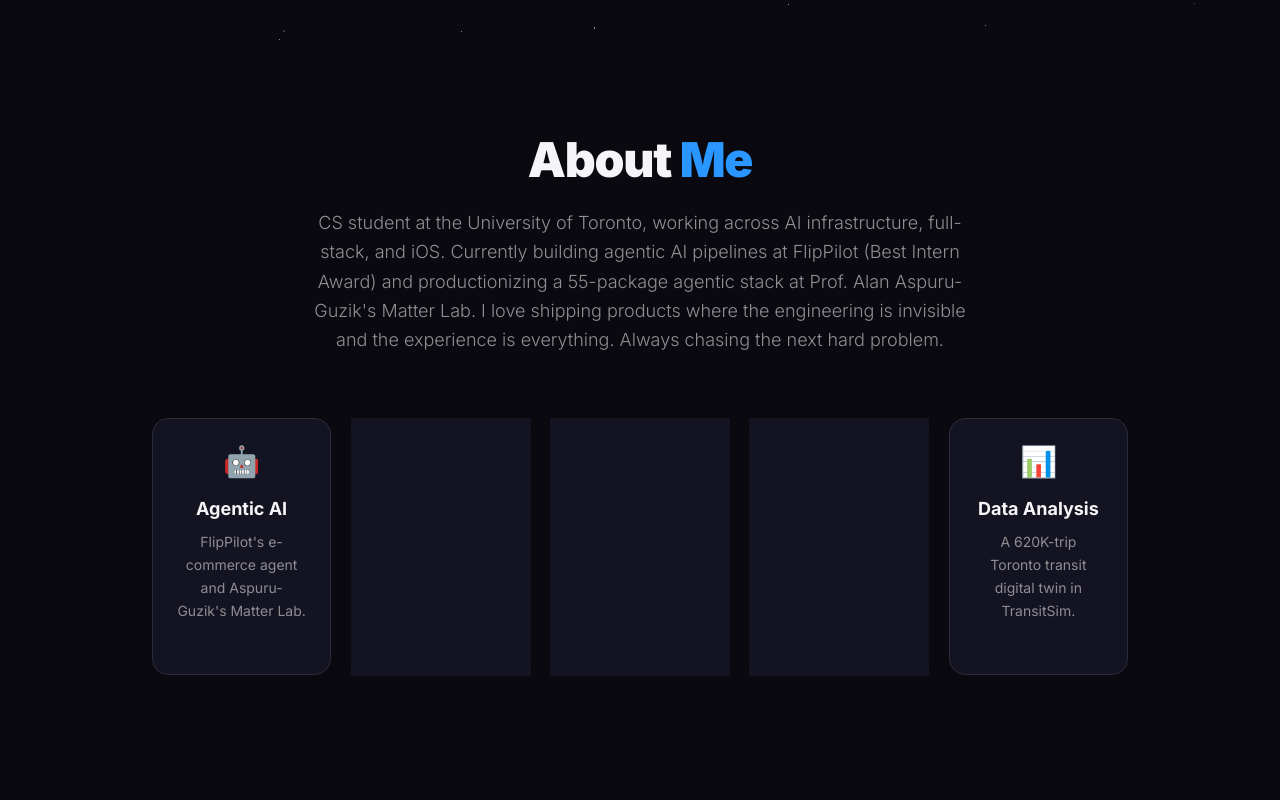
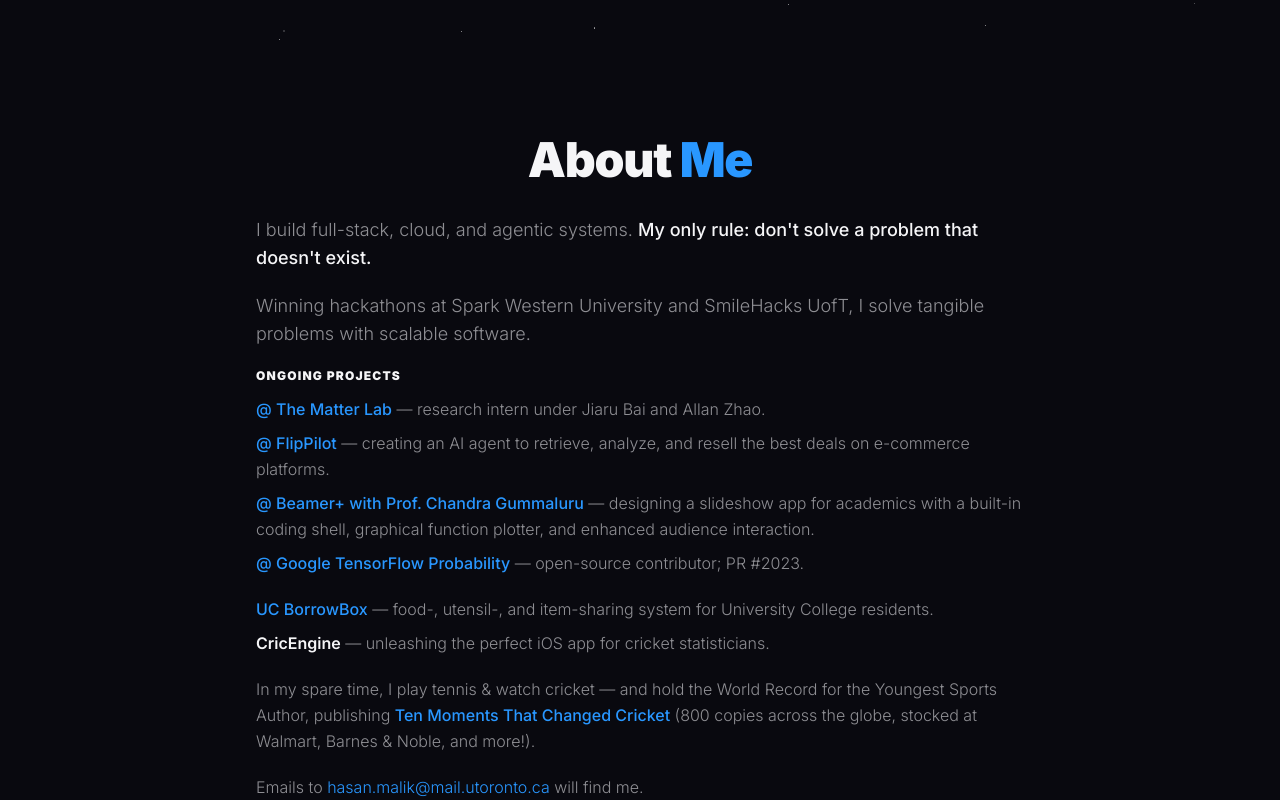
Before and after one commit to hasan-malik/hasan-malik.github.io, a React (Vite) app: page / in a window 1280 px wide. Shown: the part 760-1560 px from the top of the page. Built offline with nearby package versions, Linux system fonts and the light colour scheme.

Commit message:
feat: rewrite About Me with structured paragraph, linked project anchors, book link

```diff
--- a/src/components/About.jsx
+++ b/src/components/About.jsx
@@ -1,30 +1,33 @@
 import { motion } from 'framer-motion'
+
+const scrollTo = (id) => (e) => {
+  e.preventDefault()
+  document.getElementById(id)?.scrollIntoView({ behavior: 'smooth' })
+}
+
+const linkClass =
+  'text-apple-blue font-medium hover:text-blue-400 transition-colors duration-200'
 
 const roles = [
   {
     icon: '🤖',
     title: 'Agentic AI',
-    desc: "FlipPilot's e-commerce agent and Aspuru-Guzik's Matter Lab.",
+    desc: 'Autonomous agents for e-commerce at FlipPilot and self-driving quantum chemistry labs at The Matter Lab.',
   },
   {
     icon: '⚡',
-    title: 'Full-Stack Developer',
-    desc: 'Shipped end-to-end web and iOS products, database to pixel.',
+    title: 'Full-Stack',
+    desc: 'End-to-end pipelines for web apps, iOS applications, and open-source projects.',
   },
   {
     icon: '🏆',
     title: 'Hackathons',
-    desc: 'Sparky (Winner, Western) and StarTooth (3rd, SmileHacks).',
-  },
-  {
-    icon: '🔬',
-    title: 'ML Research',
-    desc: 'Tuning VLM inference on Jetson at the Matter Lab.',
+    desc: ['Overall 3rd @ SmileHacks UofT', 'Winner @ Spark Hackathon Western'],
   },
   {
     icon: '📊',
     title: 'Data Analysis',
-    desc: 'A 620K-trip Toronto transit digital twin in TransitSim.',
+    desc: 'Built a parameterized urban mobility simulator for downtown Toronto.',
   },
 ]
 
@@ -38,23 +41,103 @@
           whileInView={{ opacity: 1, y: 0 }}
           viewport={{ once: true }}
           transition={{ duration: 0.6, ease: [0.22, 1, 0.36, 1] }}
-          className="mb-16 text-center"
+          className="mb-16"
         >
-          <h2 className="text-4xl md:text-5xl font-black tracking-tight mb-6">
+          <h2 className="text-4xl md:text-5xl font-black tracking-tight mb-8 text-center">
             <span className="text-apple-dark">About </span>
             <span className="text-apple-blue">Me</span>
           </h2>
-          <p className="text-lg text-apple-gray font-light max-w-2xl mx-auto leading-relaxed">
-            CS student at the University of Toronto, working across AI infrastructure,
-            full-stack, and iOS. Currently building agentic AI pipelines at FlipPilot
-            (Best Intern Award) and productionizing a 55-package agentic stack at
-            Prof. Alan Aspuru-Guzik's Matter Lab. I love shipping products where the
-            engineering is invisible and the experience is everything. Always chasing
-            the next hard problem.
-          </p>
+
+          <div className="max-w-3xl mx-auto text-apple-gray font-light leading-relaxed space-y-5">
+            <p className="text-lg">
+              I build full-stack, cloud, and agentic systems.{' '}
+              <span className="text-apple-dark font-medium">
+                My only rule: don't solve a problem that doesn't exist.
+              </span>
+            </p>
+
+            <p className="text-lg">
+              Winning hackathons at Spark Western University and SmileHacks UofT,
+              I solve tangible problems with scalable software.
+            </p>
+
+            <div>
+              <p className="text-xs font-black text-apple-dark tracking-widest uppercase mb-3">
+                Ongoing Projects
+              </p>
+              <ul className="space-y-2">
+                <li>
+                  <a href="#matter-lab" onClick={scrollTo('matter-lab')} className={linkClass}>
+                    @ The Matter Lab
+                  </a>
+                  {' '}— research intern under Jiaru Bai and Allan Zhao.
+                </li>
+                <li>
+                  <a href="#flippilot" onClick={scrollTo('flippilot')} className={linkClass}>
+                    @ FlipPilot
+                  </a>
+                  {' '}— creating an AI agent to retrieve, analyze, and resell the best deals on e-commerce platforms.
+                </li>
+                <li>
+                  <a href="#beamer-plus" onClick={scrollTo('beamer-plus')} className={linkClass}>
+                    @ Beamer+ with Prof. Chandra Gummaluru
+                  </a>
+                  {' '}— designing a slideshow app for academics with a built-in coding shell, graphical function plotter, and enhanced audience interaction.
+                </li>
+                <li>
+                  <a
+                    href="#tensorflow-probability"
+                    onClick={scrollTo('tensorflow-probability')}
+                    className={linkClass}
+                  >
+                    @ Google TensorFlow Probability
+                  </a>
+                  {' '}— open-source contributor; PR #2023.
+                </li>
+              </ul>
+            </div>
+
+            <ul className="space-y-2">
+              <li>
+                <a href="#uc-borrowbox" onClick={scrollTo('uc-borrowbox')} className={linkClass}>
+                  UC BorrowBox
+                </a>
+                {' '}— food-, utensil-, and item-sharing system for University College residents.
+              </li>
+              <li>
+                <span className="text-apple-dark font-semibold">CricEngine</span>
+                {' '}— unleashing the perfect iOS app for cricket statisticians.
+              </li>
+            </ul>
+
+            <p>
+              In my spare time, I play tennis & watch cricket — and hold the World
+              Record for the Youngest Sports Author, publishing{' '}
+              <a
+                href="https://www.amazon.ca/Ten-Moments-That-Changed-Cricket/dp/9690029290"
+                target="_blank"
+                rel="noopener noreferrer"
+                className={linkClass}
+              >
+                Ten Moments That Changed Cricket
+              </a>
+              {' '}(800 copies across the globe, stocked at Walmart, Barnes & Noble, and more!).
+            </p>
+
+            <p>
+              Emails to{' '}
+              <a
+                href="mailto:hasan.malik@mail.utoronto.ca"
+                className="text-apple-blue hover:text-blue-400 transition-colors duration-200"
+              >
+                hasan.malik@mail.utoronto.ca
+              </a>
+              {' '}will find me.
+            </p>
+          </div>
         </motion.div>
 
-        <div className="grid grid-cols-1 sm:grid-cols-2 md:grid-cols-3 lg:grid-cols-5 gap-5">
+        <div className="grid grid-cols-1 sm:grid-cols-2 lg:grid-cols-4 gap-5">
           {roles.map((role, i) => (
             <motion.div
               key={role.title}
@@ -66,7 +149,15 @@
             >
               <div className="text-3xl mb-4">{role.icon}</div>
               <h3 className="text-lg font-bold text-apple-dark mb-2">{role.title}</h3>
-              <p className="text-sm text-apple-gray leading-relaxed">{role.desc}</p>
+              {Array.isArray(role.desc) ? (
+                <ul className="text-sm text-apple-gray leading-relaxed space-y-1">
+                  {role.desc.map((line) => (
+                    <li key={line}>{line}</li>
+                  ))}
+                </ul>
+              ) : (
+                <p className="text-sm text-apple-gray leading-relaxed">{role.desc}</p>
+              )}
             </motion.div>
           ))}
         </div>
```
